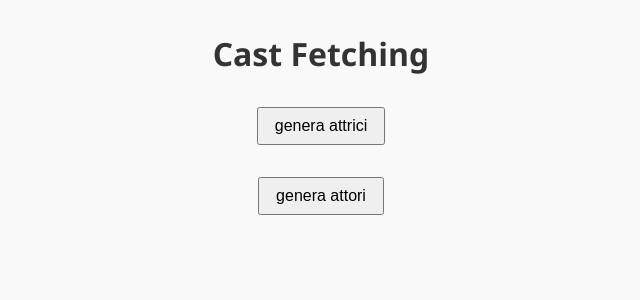
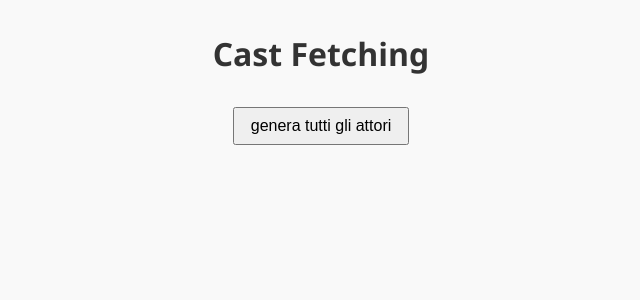
Before and after one commit to PierdomenicoPacilio/react-api, a React (Vite) app: page / in a window 1280 px wide. Shown: the top 300 px of the page, without its empty margins (319-959 px from the left). Built offline with nearby package versions, Linux system fonts and the light colour scheme.

Commit message:
feat: second bonus

```diff
--- a/src/App.jsx
+++ b/src/App.jsx
@@ -9,6 +9,7 @@ function App() {
 
   const [femaleActorsData, setFemaleActorsData] = useState([])
   const [maleActorsData, setMaleActorsData] = useState([])
+  const [AllActorsData, setAllActorsData] = useState([])
 
   const getFemaleActors = () => {
     axios.get(femaleActorsApi)
@@ -33,10 +34,21 @@ function App() {
   }
 
 
+  // SCHIACCIARE DUE VOLTE IL BOTTONE PER FAR APPARIRE LA LISTA, MALEDETTA ASINCRONICITÁ
+  const getAllActors = () => {
+    getFemaleActors()
+    getMaleActors()
+    const sortedActorsData = [...femaleActorsData, ...maleActorsData].sort((a, b) =>
+      a.name.localeCompare(b.name)
+    )
+    setAllActorsData(sortedActorsData)
+  }
+
+
   return (
     <>
       <h1>Cast Fetching</h1>
-      <button onClick={getFemaleActors}>genera attrici</button>
+      {/* <button onClick={getFemaleActors}>genera attrici</button>
       <button onClick={getMaleActors}>genera attori</button>
       <ul>
         {femaleActorsData.map(actor =>
@@ -57,6 +69,17 @@ function App() {
             img={actor.image}
             bio={actor.biography}
             awards={actor.awards} />)}
+      </ul> */}
+      <button onClick={getAllActors}>genera tutti gli attori</button>
+      <ul>
+        {AllActorsData.map((actor, index) =>
+          <Card key={index}
+            name={actor.name}
+            birth={actor.birth_year}
+            nazionality={actor.nazionality}
+            img={actor.image}
+            bio={actor.biography}
+            awards={actor.awards} />)}
       </ul>
     </>
   )
```
